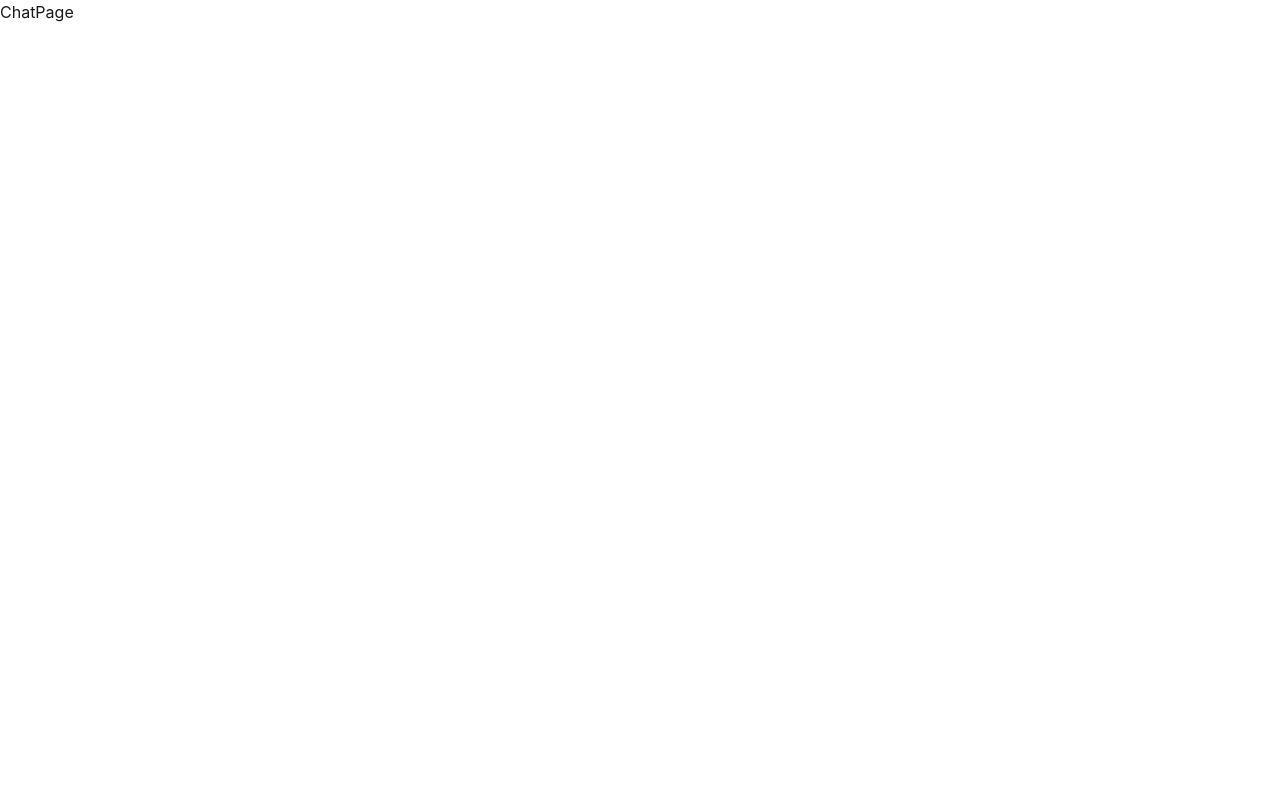
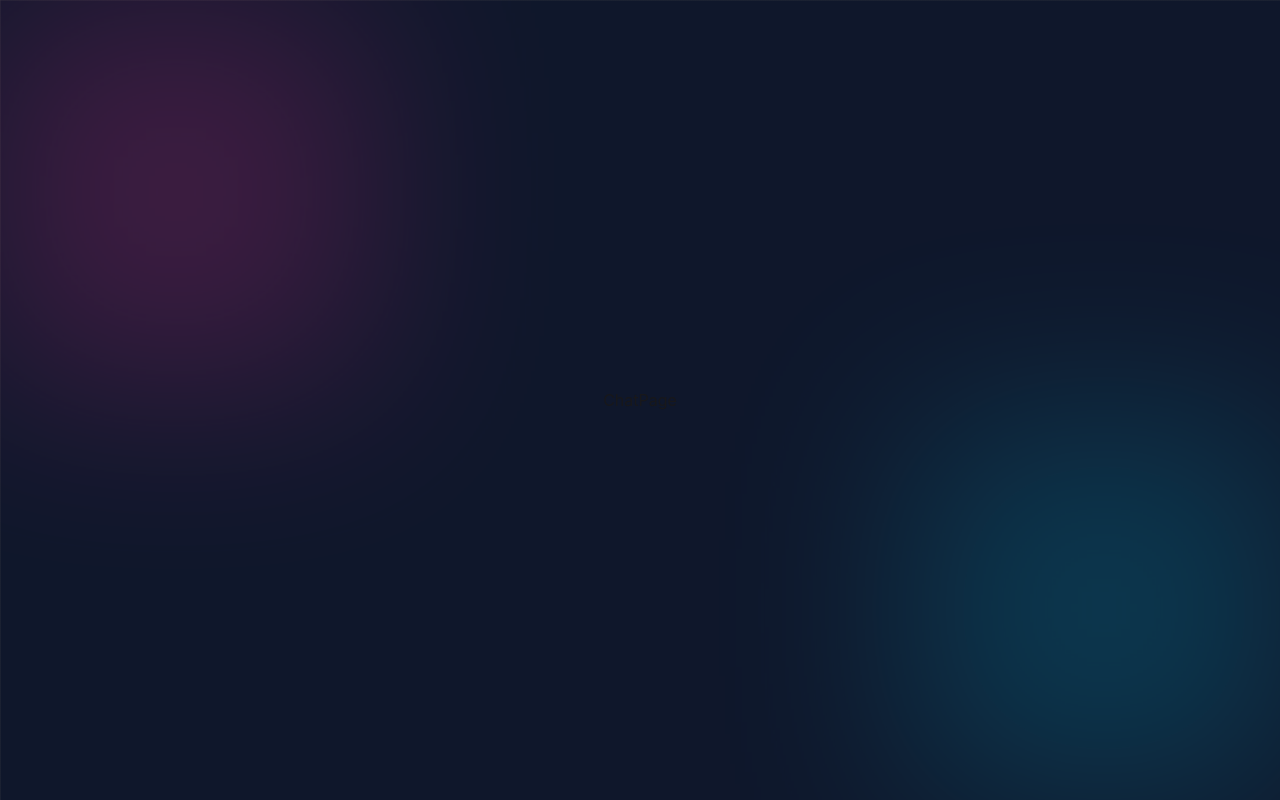
Before and after one commit to Dulina-Chandul/MERN-Chat-Application, a React (Vite) app in the folder client/: page / in a window 1280 px wide. Built offline with nearby package versions, Linux system fonts and the light colour scheme.

Commit message:
Added gradient background and installed and setup axios

```diff
--- /dev/null
+++ b/client/config/api/axiosInstance.js
@@ -0,0 +1,9 @@
+import axios from "axios";
+
+const axiosInstance = axios.create({
+  baseURL:
+    import.meta.env.MODE === "development"
+      ? "http://localhost:3000/api"
+      : "https://domain.com/api",
+  withCredentials: true,
+});
--- a/client/package.json
+++ b/client/package.json
@@ -11,6 +11,7 @@
   },
   "dependencies": {
     "@tailwindcss/vite": "^4.2.1",
+    "axios": "^1.13.6",
     "daisyui": "^5.5.19",
     "react": "^19.2.0",
     "react-dom": "^19.2.0",
--- a/client/src/App.jsx
+++ b/client/src/App.jsx
@@ -6,11 +6,17 @@
 
 const App = () => {
   return (
-    <Routes>
-      <Route path="/" element={<ChatPage />} />
-      <Route path="/login" element={<LoginPage />} />
-      <Route path="/signup" element={<SignUpPage />} />
-    </Routes>
+    <div className="min-h-screen bg-slate-900 relative flex items-center justify-center p-4 overflow-hidden">
+      <div className="absolute inset-0 bg-[linear-gradient(to_right,#4f4f4f2e_1px,transparent_1px),linear-gradient(to_bottom,#4f4f4f2e_1px,transparent_1px)] bg-size[14px_24px]" />
+      <div className="absolute top-0 -left-4 size-96 bg-pink-500 opacity-20 blur-[100px]" />
+      <div className="absolute bottom-0 -right-4 size-96 bg-cyan-500 opacity-20 blur-[100px]" />
+      <div />
+      <Routes>
+        <Route path="/" element={<ChatPage />} />
+        <Route path="/login" element={<LoginPage />} />
+        <Route path="/signup" element={<SignUpPage />} />
+      </Routes>
+    </div>
   );
 };
 
```
Also changed, not shown: 1 other file (tests, documents, lock files or other folders).
